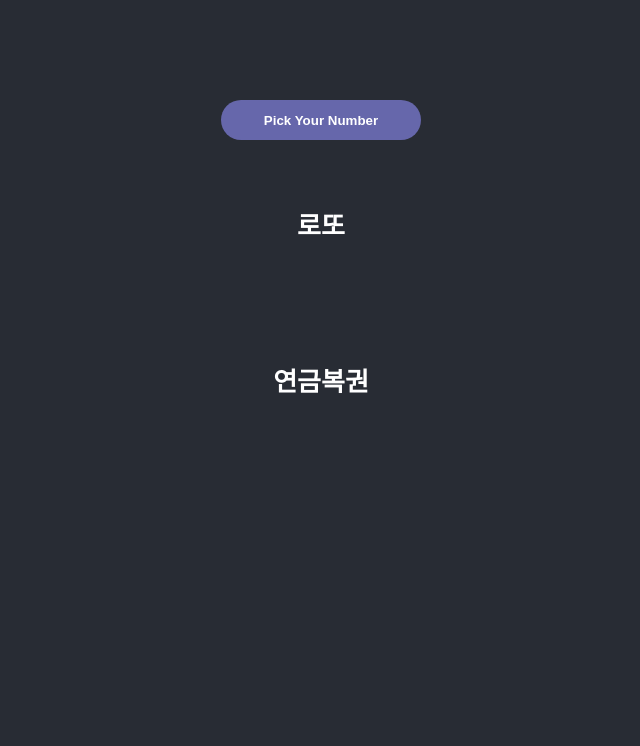
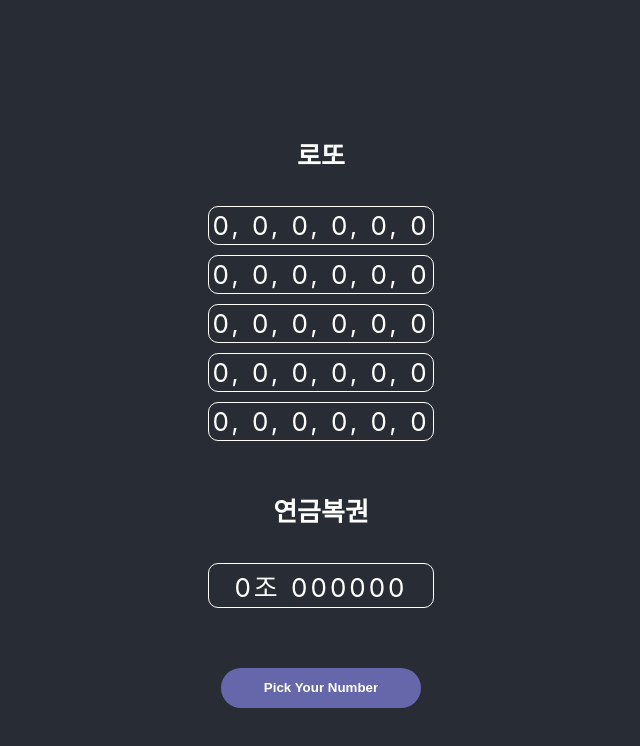
Before and after one commit to jjanddak/ts-lottery, a React (Create React App) app: page / in a window 1280 px wide. Shown: the top 746 px of the page, without its empty margins (319-959 px from the left). Built offline with nearby package versions, Linux system fonts and the light colour scheme.

Commit message:
landing page, button UI/UX improve

```diff
--- a/src/App.css
+++ b/src/App.css
@@ -25,16 +25,20 @@
   color: white;
 }
 
+.numbers-container {
+  height: 80%;
+}
+
 .container {
   margin-bottom: 50px;
 }
 
 button {
-  margin-bottom: 30px;
+  margin-top: 50px;
   width: 200px;
   height: 40px;
   border-radius: 40px;
-  background-color: #6667AB;
+  background-color: #6667ab;
   color: white;
   font-weight: bold;
   border: none;
--- a/src/App.tsx
+++ b/src/App.tsx
@@ -64,17 +64,27 @@
   return (
     <div className="App" >
       <header className="App-header">
+        <div className="numbers-container">
+          <div><h4>로또</h4></div>
+          <div className="container">
+            <li>0, 0, 0, 0, 0, 0</li>
+            <li>0, 0, 0, 0, 0, 0</li>
+            <li>0, 0, 0, 0, 0, 0</li>
+            <li>0, 0, 0, 0, 0, 0</li>
+            <li>0, 0, 0, 0, 0, 0</li>
+          </div>
+          <div><h4>연금복권</h4></div>
+          <div className="yearContainer">
+            <li>0조 000000</li>
+          </div>
+        </div>
+
         <button
           id="btn"
           onClick={createLotto}
         >
           Pick Your Number
         </button>
-
-        <div><h4>로또</h4></div>
-        <div className="container"></div>
-        <div><h4>연금복권</h4></div>
-        <div className="yearContainer" ></div>
       </header >
     </div >
   );
```
